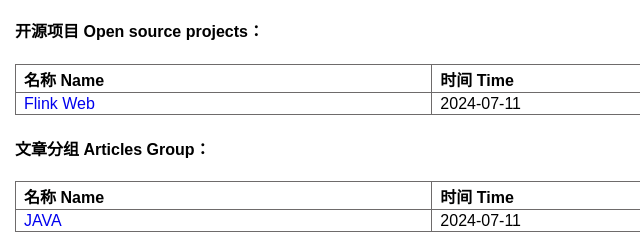
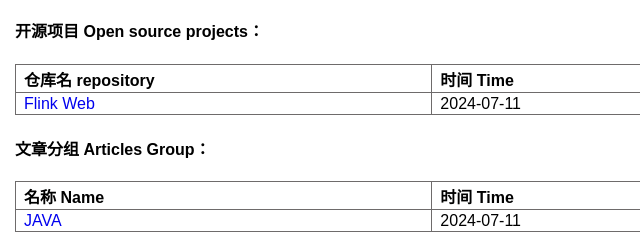
Before and after one commit to sozcy/sozcy.github.io, a plain HTML site: page index.html in a window 1280 px wide. Shown: the part 217-455 px from the top of the page, 0-640 px from the left. Drawn offline with Linux system fonts and the light colour scheme.

Commit message:
Update index.html

```diff
--- a/index.html
+++ b/index.html
@@ -70,7 +70,7 @@
     <table>
 
         <tr>
-            <th>名称 Name</th>
+            <th>仓库名 repository</th>
             <th>时间 Time</th>
             <th>分类 Class</th>
         </tr>
```
